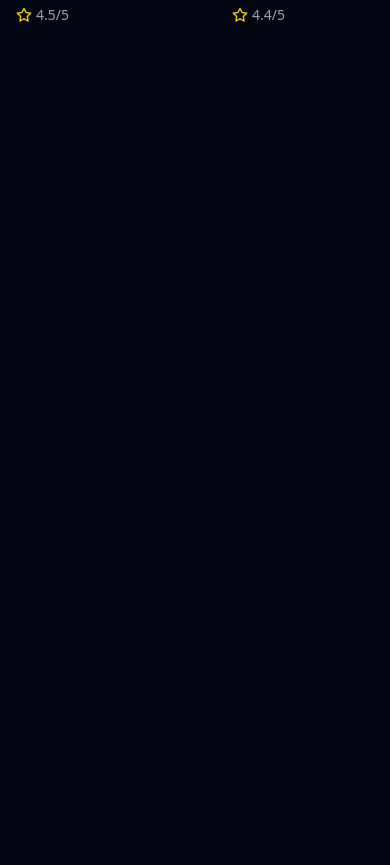
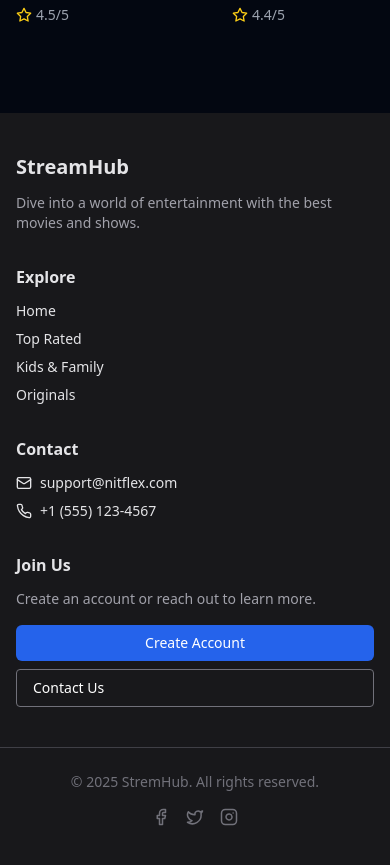
Before and after one commit to benlaguroun/StreamHub, a React (Vite) app: page / in a window 390 px wide. Shown: the part 3548-4413 px from the top of the page. Before the commit the page ends 3621 px from the top, so only its background shows below. Built offline with nearby package versions, Linux system fonts and the light colour scheme.

Commit message:
build product for deployment

```diff
--- a/src/App.tsx
+++ b/src/App.tsx
@@ -6,6 +6,7 @@ import Plans from "./pages/PlansPage";
 import Dashboard from "./pages/Dashboard";
 import MoviesShows from "./pages/MoviesShows";
 import Auth from "./pages/Auth";
+import Footer from "./components/Footer";
 import { motion, AnimatePresence } from "framer-motion";
 
 function App() {
--- /dev/null
+++ b/src/components/Footer.tsx
@@ -0,0 +1,93 @@
+import React from "react";
+import { Mail, Phone, Facebook, Twitter, Instagram } from "lucide-react";
+
+const Footer = () => {
+  return (
+    <footer className="bg-zinc-900 text-zinc-200 py-10 mt-10">
+      <div className="container mx-auto grid grid-cols-1 md:grid-cols-4 gap-8 px-4">
+        {/* Company Info */}
+        <div>
+          <h3 className="text-xl font-bold mb-3">StreamHub</h3>
+          <p className="text-sm text-zinc-400">
+            Dive into a world of entertainment with the best movies and shows.
+          </p>
+        </div>
+
+        {/* Navigation */}
+        <div>
+          <h4 className="font-semibold mb-3">Explore</h4>
+          <ul className="space-y-2 text-sm">
+            <li>
+              <a href="#" className="hover:text-white">
+                Home
+              </a>
+            </li>
+            <li>
+              <a href="#" className="hover:text-white">
+                Top Rated
+              </a>
+            </li>
+            <li>
+              <a href="#" className="hover:text-white">
+                Kids & Family
+              </a>
+            </li>
+            <li>
+              <a href="#" className="hover:text-white">
+                Originals
+              </a>
+            </li>
+          </ul>
+        </div>
+
+        {/* Contact Info */}
+        <div>
+          <h4 className="font-semibold mb-3">Contact</h4>
+          <p className="flex items-center text-sm mb-2">
+            <Mail className="w-4 h-4 mr-2" /> support@nitflex.com
+          </p>
+          <p className="flex items-center text-sm">
+            <Phone className="w-4 h-4 mr-2" /> +1 (555) 123-4567
+          </p>
+        </div>
+
+        {/* Call to Action */}
+        <div>
+          <h4 className="font-semibold mb-3">Join Us</h4>
+          <p className="text-sm text-zinc-400 mb-4">
+            Create an account or reach out to learn more.
+          </p>
+          <div className="flex flex-col space-y-2">
+            <a href="#" className="btn btn-primary">
+              Create Account
+            </a>
+            <a
+              href="#"
+              className="border border-zinc-500 hover:border-white text-sm py-2 px-4 rounded text-white"
+            >
+              Contact Us
+            </a>
+          </div>
+        </div>
+      </div>
+
+      {/* Bottom Line */}
+      <div className="mt-10 border-t border-zinc-700 pt-6 px-4 flex flex-col md:flex-row items-center justify-between text-sm text-zinc-500">
+        <p>© {new Date().getFullYear()} StremHub. All rights reserved.</p>
+        <div className="flex space-x-4 mt-4 md:mt-0">
+          <a href="#" className="hover:text-white">
+            <Facebook size={18} />
+          </a>
+          <a href="#" className="hover:text-white">
+            <Twitter size={18} />
+          </a>
+          <a href="#" className="hover:text-white">
+            <Instagram size={18} />
+          </a>
+        </div>
+      </div>
+    </footer>
+  );
+};
+
+export default Footer;
--- a/src/pages/HomePage.tsx
+++ b/src/pages/HomePage.tsx
@@ -8,6 +8,7 @@ import KidsFamily from "../components/KidsFamily";
 import PopularOnNitflex from "../components/PopularOnNitflex";
 import Originals from "../components/Originals";
 import NewReleases from "../components/NewReleases";
+import Footer from "../components/Footer";
 
 const HomePage = () => {
   return (
@@ -63,6 +64,7 @@ const HomePage = () => {
       <PopularOnNitflex />
       <Originals />
       <NewReleases />
+      <Footer />
     </main>
   );
 };
--- a/src/pages/LiveTV.tsx
+++ b/src/pages/LiveTV.tsx
@@ -1,33 +1,83 @@
+"use client";
+
 import React from "react";
 import { motion } from "framer-motion";
 import { Play, Tv2, Radio } from "lucide-react";
 
+// Fake auth flag — replace with your real auth logic
+const isAuthenticated = false;
+
+const channelData = [
+  {
+    id: 1,
+    title: "Nature Live",
+    description: "Now Playing: Wild Planet",
+    thumbnail: "https://img.youtube.com/vi/TMubSggUOVE/hqdefault.jpg",
+    trailerUrl:
+      "https://www.youtube.com/watch?v=z2vA8ozwM2Y&ab_channel=WildPlanet",
+    isRadio: false,
+  },
+  {
+    id: 2,
+    title: "News Today",
+    description: "Now Playing: World Headlines",
+    thumbnail: "https://img.youtube.com/vi/5MgBikgcWnY/hqdefault.jpg",
+    trailerUrl: "https://www.youtube.com/watch?v=5MgBikgcWnY",
+    isRadio: true,
+  },
+  {
+    id: 3,
+    title: "Kids Zone",
+    description: "Now Playing: Cartoon Hour",
+    thumbnail: "https://img.youtube.com/vi/tgbNymZ7vqY/hqdefault.jpg",
+    trailerUrl: "https://www.youtube.com/watch?v=tgbNymZ7vqY",
+    isRadio: false,
+  },
+  {
+    id: 4,
+    title: "Music Mix",
+    description: "Now Playing: Pop Hits Live",
+    thumbnail: "https://img.youtube.com/vi/kXYiU_JCYtU/hqdefault.jpg",
+    trailerUrl: "https://www.youtube.com/watch?v=kXYiU_JCYtU",
+    isRadio: true,
+  },
+];
+
 const LiveTV = () => {
   return (
-    <div className="min-h-screen pt-16">
+    <div className="min-h-screen pt-16 bg-background text-foreground">
       {/* Hero Section */}
       <section className="bg-card py-12">
-        <div className="container">
+        <div className="container mx-auto px-4">
           <motion.div
             initial={{ opacity: 0, y: 20 }}
             animate={{ opacity: 1, y: 0 }}
             className="text-center max-w-2xl mx-auto"
           >
             <h1 className="text-4xl font-bold mb-4">Live TV Channels</h1>
-            <p className="text-muted-foreground">
+            <p className="text-muted-foreground mb-6">
               Watch your favorite channels live in HD quality. Never miss a
               moment of live entertainment.
             </p>
+
+            {!isAuthenticated && (
+              <button
+                onClick={() => (window.location.href = "/signup")}
+                className="bg-primary text-white px-6 py-2 rounded hover:bg-primary/90 transition"
+              >
+                Create an Account to Start Watching
+              </button>
+            )}
           </motion.div>
         </div>
       </section>
 
       {/* Channels Grid */}
       <section className="py-12">
-        <div className="container">
+        <div className="container mx-auto px-4">
           <div className="grid grid-cols-2 md:grid-cols-3 lg:grid-cols-4 gap-6">
-            {Array.from({ length: 12 }).map((_, i) => (
-              <ChannelCard key={i} index={i} />
+            {channelData.map((channel) => (
+              <ChannelCard key={channel.id} channel={channel} />
             ))}
           </div>
         </div>
@@ -36,37 +86,53 @@ const LiveTV = () => {
   );
 };
 
-const ChannelCard = ({ index }: { index: number }) => (
+const ChannelCard = ({ channel }: { channel: (typeof channelData)[0] }) => (
   <motion.div
     whileHover={{ scale: 1.02 }}
-    className="card group cursor-pointer border border-muted/20 hover:border-primary/50"
+    className="card group cursor-pointer border border-muted/20 hover:border-primary/50 p-3 rounded-lg shadow-sm bg-card"
   >
-    <div className="relative aspect-video rounded-md overflow-hidden mb-4">
+    <div className="relative aspect-video rounded-md overflow-hidden mb-3">
       <img
-        src={`https://images.unsplash.com/photo-1594909122845-11baa439b7bf?q=80&w=1170&auto=format&fit=crop&ixlib=rb-4.0.3&ixid=M3wxMjA3fDB8MHxwaG90by1wYWdlfHx8fGVufDB8fHx8fA%3D%3D${index}000-5c71f6e4?auto=format&fit=crop&q=80`}
-        alt="Channel preview"
+        src={channel.thumbnail}
+        alt={channel.title}
         className="object-cover w-full h-full"
       />
-      <div className="absolute inset-0 bg-background/50 opacity-0 group-hover:opacity-100 transition-opacity flex items-center justify-center">
-        <Play className="w-12 h-12 text-primary" />
-      </div>
+      {isAuthenticated ? (
+        <div className="absolute inset-0 flex items-center justify-center bg-black/50 opacity-0 group-hover:opacity-100 transition">
+          <Play className="w-12 h-12 text-primary" />
+        </div>
+      ) : (
+        <div className="absolute inset-0 bg-black/60 flex items-center justify-center text-white text-sm font-semibold">
+          Sign up to watch live
+        </div>
+      )}
       <div className="absolute top-2 left-2 bg-primary text-primary-foreground text-xs px-2 py-1 rounded">
         LIVE
       </div>
     </div>
-    <div className="flex items-center justify-between">
+
+    <div className="flex justify-between items-start mb-2">
       <div>
-        <h3 className="font-medium group-hover:text-primary">
-          Channel {index + 1}
+        <h3 className="font-semibold group-hover:text-primary transition">
+          {channel.title}
         </h3>
-        <p className="text-sm text-muted-foreground">Now Playing: Show Title</p>
+        <p className="text-sm text-muted-foreground">{channel.description}</p>
       </div>
-      {index % 2 === 0 ? (
+      {channel.isRadio ? (
+        <Radio className="w-5 h-5 text-muted-foreground" />
+      ) : (
         <Tv2 className="w-5 h-5 text-muted-foreground" />
-      ) : (
-        <Radio className="w-5 h-5 text-muted-foreground" />
       )}
     </div>
+
+    {!isAuthenticated && (
+      <button
+        onClick={() => window.open(channel.trailerUrl, "_blank")}
+        className="w-full mt-2 text-sm px-4 py-2 bg-primary text-white rounded hover:bg-primary/80"
+      >
+        Watch Trailer
+      </button>
+    )}
   </motion.div>
 );
 
```
Also changed, not shown: 5 other files (tests, documents, lock files or other folders).
